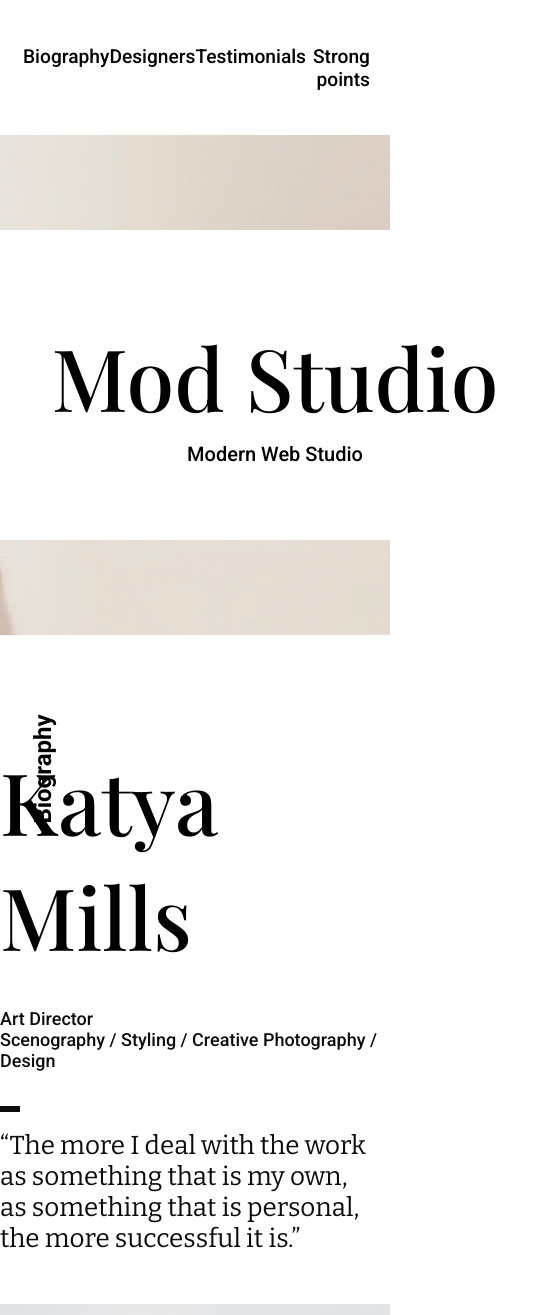
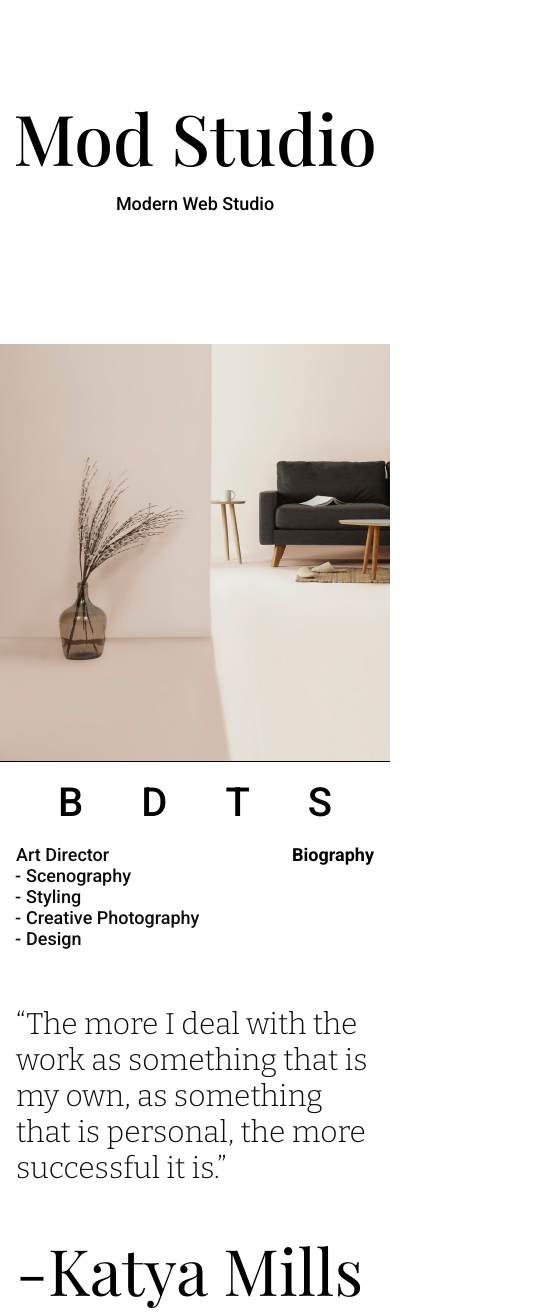
Before and after one commit to obelix84/otus-css-putilin, a plain HTML site: page index.html in a window 390 px wide. Shown: the top 1315 px of the page, 550 px wide, since content can reach past the window. Drawn offline with nearby package versions, Linux system fonts and the light colour scheme.

Commit message:
Added site mobile version

```diff
--- a/css/style.css
+++ b/css/style.css
@@ -61,6 +61,10 @@ html {
     font-size: 1.5rem;
     font-style: normal;
     font-weight: 500;
+}
+
+.hide-or-not {
+    display: inline;
 }
 
 .nav-link:hover {
@@ -196,6 +200,10 @@ html {
     margin-bottom: 18px;
 }
 
+.biography-dash-hided {
+    display: none;
+}
+
 .biography-quote {
     color: #0D0D0D;
     font-family: 'Bitter', serif;
@@ -204,6 +212,24 @@ html {
     font-weight: 400;
     line-height: normal;
     max-width: 375px;
+}
+
+.biography-list {
+    display: flex;
+    flex-wrap: wrap;
+    list-style-type: '/';
+}
+
+.biography-list li {
+    margin-left: 12px;
+    padding-left: 5px;
+}
+
+
+.biography-list li:first-child {
+    list-style-type: none;
+    padding-left: 0;
+    margin-left: 0;
 }
 
 .designers-section {
@@ -434,7 +460,7 @@ html {
         overflow: auto;
     }
 
-    .sp-div-strengths-grid > * {
+    .sp-div-strengths-grid>* {
         margin-right: 20px;
     }
 
@@ -454,7 +480,7 @@ html {
     }
 
     .nav-list li {
-        padding-left:0;
+        padding-left: 0;
     }
 
     .nav-link {
@@ -475,7 +501,7 @@ html {
         padding-top: 95px;
     }
 
-    .biography-section{
+    .biography-section {
         flex-wrap: wrap;
         margin-bottom: 80px;
     }
@@ -566,16 +592,16 @@ html {
 
     .testimon-right-img {
         width: 50%;
-        max-height: 330px ;
+        max-height: 330px;
         object-fit: cover;
     }
 
     .testimon-link {
-        writing-mode:unset;
+        writing-mode: unset;
         display: inline;
         transform-origin: center;
         transform: rotate(360deg);
-        display:flex;
+        display: flex;
         flex-direction: column-reverse;
     }
 
@@ -612,3 +638,246 @@ html {
         height: 450px;
     }
 }
+
+@media (max-width: 450px) {
+    .navigation {
+        margin-left: 0;
+        margin-right: 0;
+        position: fixed;
+        border-top: 1px solid #000;
+        background-color: #ffff;
+        bottom: 0;
+        width: 100vw;
+        height: 82px;
+        z-index: 10000;
+    }
+
+    .hide-or-not {
+        display: none;
+    }
+
+    .nav-list {
+        display: flex;
+        justify-content: space-evenly;
+        align-items: center;
+        position: unset;
+        transform: translateY(37%);
+        top: 0;
+        right: 0;
+    }
+
+    .nav-link {
+        font-size: 2.5rem;
+    }
+
+    .nav-link:hover {
+        text-decoration: underline;
+        font-weight: 700;
+    }
+
+    .hero-section {
+        background: url("/img/hero-bg-layer-sm.jpg");
+        background-size: cover;
+        background-position-x: left;
+        background-position-y: bottom;
+        background-repeat: no-repeat;
+        height: 764px;
+        display: flex;
+        flex-direction: column;
+        justify-content: start;
+        margin-bottom: 80px;
+    }
+
+    .hero-innerblock {
+        display: flex;
+        flex-direction: column;
+        height: 344px;
+        width: 100%;
+        min-width: unset;
+        margin: 0;
+    }
+
+    .hero-title {
+        font-size: 4.375rem;
+    }
+
+    .hero-par {
+        font-size: 1.125rem;
+    }
+
+    /* .biography-section {
+        padding-left: 0;
+        padding-right: 0;
+    } */
+
+    .biography-list {
+        display: flex;
+        flex-direction: column;
+        list-style-position: outside;
+        list-style-type: '-';
+    }
+
+    .biography-list li {
+        margin-left: 5px;
+        padding-left: 5px;
+        font-size: 1.125rem;
+        font-style: normal;
+        font-weight: 500;
+        line-height: normal;
+    }
+
+    .biography-list li:first-child {
+        list-style-type: '-';
+        margin-left: 5px;
+        padding-left: 5px;
+    }
+
+    .biography-title {
+        font-size: 1.125rem;
+        font-style: normal;
+        font-weight: 700;
+        transform: rotate(360deg);
+        /*тут можно tranlate сделать и сдвинуть блок вниз, я величину родительского блока сделал в 0
+         и блок "выперло" на соседний, колхоз)))
+        */
+    }
+
+    .biography-left {
+        max-height: 400px;
+        order: -1;
+    }
+
+    .biography-right {
+        gap: 41px;
+        order: -2;
+        padding-left: 16px;
+        padding-right: 16px;
+    }
+
+    .biography-center {
+        height: 0;
+        /*чтоб блок "выперло" вниз*/
+        align-items: end;
+        order: -3;
+        padding-left: 16px;
+        padding-right: 16px;
+    }
+
+    .biography-name {
+        order: 3;
+    }
+
+    .biography-quote {
+        order: 2;
+    }
+
+    .biography-par {
+        order: 1;
+        padding-bottom: 16px;
+    }
+
+    .biography-dash {
+        display: none;
+    }
+
+    .biography-dash-hided {
+        display: inline;
+    }
+
+    .biography-quote {
+        font-size: 1.875rem;
+        font-style: normal;
+        font-weight: 300;
+    }
+
+    .biography-name {
+        font-size: 4rem;
+        font-style: normal;
+        font-weight: 400;
+    }
+
+    .designers-title {
+        font-size: 1.125rem;
+        font-style: normal;
+        font-weight: 700;
+        margin-bottom: 32px;
+    }
+
+    .designers-section {
+        padding-left: 16px;
+        padding-right: 0;
+    }
+
+    .testimon-section {
+        margin-bottom: 80px;
+        padding-left: 16px;
+        padding-right: 16px;
+    }
+
+    .testimon-title {
+        font-size: 1.125REM;
+        font-style: normal;
+        font-weight: 700;
+    }
+
+    .testimon-text-col {
+        flex-direction: column;
+        gap: 24px;
+    }
+
+    .testimon-text {
+        width: 83%;
+    }
+
+    .testimon-right-img {
+        width: 100%;
+    }
+
+    .testimon-img {
+        display: none;
+    }
+
+    .testimon-links-col {
+        grid-column: 1/3;
+        grid-row: 3;
+        display: flex;
+        flex-direction: column;
+        flex-wrap: wrap;
+        justify-content: start;
+        gap: 30px;
+        height: 107px;
+    }
+
+    .testimon-div {
+        height: unset;
+        padding: 0;
+    }
+
+    .sp-section {
+        padding-left: 16px;
+        padding-bottom: 0;
+        margin-bottom: 80px;
+    }
+
+    .sp-title {
+        font-size: 1.125rem;
+        font-style: normal;
+        font-weight: 700;
+    }
+
+    .sp-text-strengths {
+        padding: 0;
+        align-items: start;
+        margin-bottom: 24px;
+    }
+
+    .sp-list {
+        padding-left: 16px;
+        padding-right: 16px;
+    }
+
+    .sp-list li {
+        margin-bottom: 8px;
+    }
+
+}
--- a/index.html
+++ b/index.html
@@ -3,7 +3,7 @@
 
 <head>
   <meta charset="utf-8">
-  <title>Otus homework 9</title>
+  <title>Otus homework 10</title>
   <link href="./css/style.css" rel="stylesheet">
 
   <link rel="preconnect" href="https://fonts.googleapis.com">
@@ -18,10 +18,10 @@
   <header>
     <nav class="navigation">
       <ul class="nav-list">
-        <li><a href="#" class="nav-link">Biography</a></li>
-        <li><a href="#" class="nav-link">Designers</a></li>
-        <li><a href="#" class="nav-link">Testimonials</a></li>
-        <li><a href="#" class="nav-link">Strong points</a></li>
+        <li><a href="#" class="nav-link">B<span class="hide-or-not">iography</span></a></li>
+        <li><a href="#" class="nav-link">D<span class="hide-or-not">esigners</span></a></li>
+        <li><a href="#" class="nav-link">T<span class="hide-or-not">estimonials</span></a></li>
+        <li><a href="#" class="nav-link">S<span class="hide-or-not">trong points</span></a></li>
       </ul>
     </nav>
   </header>
@@ -41,14 +41,18 @@
         <img src="img/katya.jpg" alt="Katya Mills Art Director" class="biography-img">
       </div>
       <div class="biography-center">
-        <div>
           <h2 class="biography-title">Biography</h2>
-        </div>
       </div>
       <div class="biography-right">
-        <p class="biography-name">Katya Mills</p>
-        <p class="biography-par">Art Director<br>
-          Scenography / Styling / Creative Photography / Design</p>
+        <p class="biography-name"><span class="biography-dash-hided">-</span>Katya Mills</p>
+        <div class="biography-par">Art Director
+          <ul class="biography-list">
+            <li>Scenography
+            <li>Styling
+            <li>Creative Photography
+            <li>Design
+          </ul>
+        </div>
 
 
         <blockquote class="biography-quote">
@@ -121,9 +125,9 @@
 
       <div class="testimon-text-col">
         <p class="testimon-text">
-          I just really want to do good work<br> and work with some great people, people who challenge me.
+          I just really want to do good work and work with some great people, people who challenge me.
         </p>
-        <img src="img/string-bag.jpg" alt="Авоська" class="testimon-right-img">
+        <img src="img/string-bag-lg.jpg" alt="Авоська" class="testimon-right-img">
       </div>
     </section>
     <!-- Сильные стороны, очень сильные-->
```
Also changed, not shown: img/hero-bg-layer-sm.jpg (added), img/string-bag-lg.jpg (added). Lines whose indentation alone changed are shown as unchanged.
